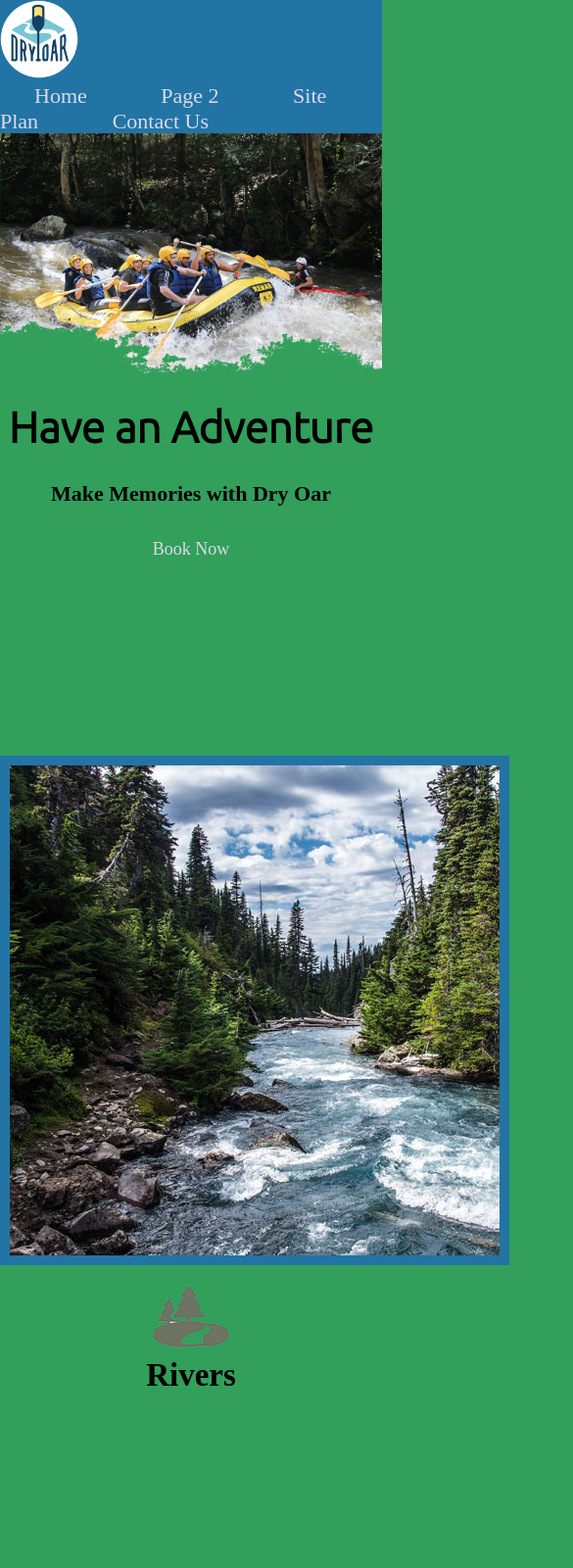
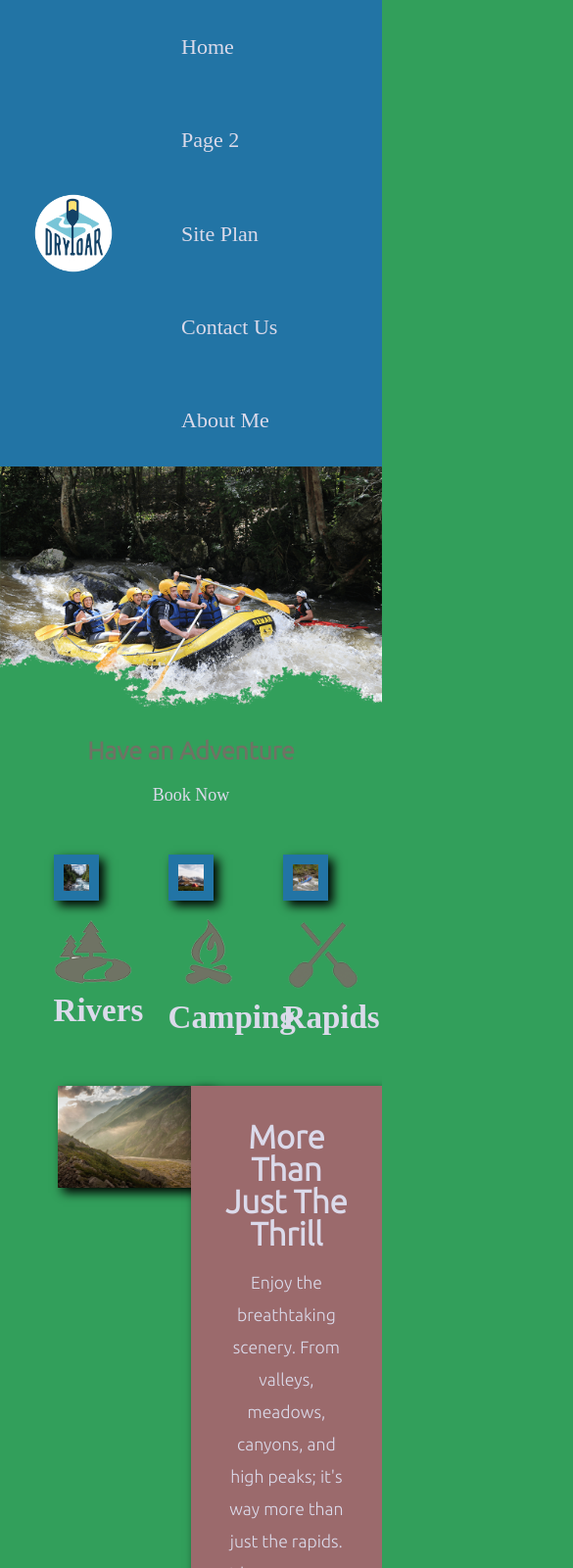
Before and after one commit to bnisonger1/wdd-130-nisonger, a plain HTML site: page wwr/index.html in a window 390 px wide. Shown: the top 1600 px of the page at 98% size, 585 px wide, since content can reach past the window. Drawn offline with Linux system fonts and the light colour scheme; a web font is replaced by a local one.

Commit message:
"added grids and flexboxes"

```diff
--- /dev/null
+++ b/ice_challenges/ice_styles/week_6_ice.css
@@ -0,0 +1,45 @@
+html,
+body{
+    height: 100%;
+    margin: 0;
+    padding: 0;
+}
+
+main{
+    display: grid;
+    grid-template-columns: 1fr 1fr;
+    grid-template-rows: 1fr 1fr;
+    height: 100%;
+
+}
+.cherries-box {
+    grid-column: 1;
+    grid-row: 1/3;
+    background-image: url(../images/Cherries.png);
+    background-repeat: no-repeat;
+    background-position: center center;
+}
+
+.gray-box{
+    grid-column: 2;
+    grid-row: 1/3;
+    background-color: gray
+}
+.text-top{
+    grid-column: 1/3;
+    grid-row: 1;
+    text-align: center;
+    font-size: 150px;
+    font-weight: bold;
+    margin: 0;
+}
+.text-bottom{
+    grid-column: 2/3;
+    grid-row: 2/3;
+    text-align: center;
+    font-size: 75px;
+    font-weight: bold;
+    color: #bd0c0c;
+    margin: 0;
+
+}
--- a/wwr/index.html
+++ b/wwr/index.html
@@ -19,7 +19,8 @@
             <a href="#">Page 2</a>
             <a href="site-plan.html">Site Plan</a>
             <a href="contactus.html">Contact Us</a>
-            <a href="ice"></a>
+            <a href="about-me.html">About Me</a>
+
         </nav>
     </header>
     <div id="hero">
@@ -62,6 +63,7 @@
         <p>Dry Oar &copy; 2023 - Benjamin Nisonger</p>
         <p><a href="site-plan.html">Site Plan</a></p>
         <p><a href="contactus.html">Contact Us</a></p>
+        <p><a href="about-me.html">About Me</a></p>
         <div class="social">
             <a href="https://facebook.com" target="_blank">
                 <img src="images/facebook.png" alt="fb icon">
--- a/wwr/styles/style.css
+++ b/wwr/styles/style.css
@@ -13,19 +13,36 @@
 }
 #logo_link{
     padding-top: 5px;
+    justify-self: center;
+    align-self: center;
 }
 .icon{
     width: 80px;
     padding-top: 10px;
+
+}
+.card-img, .mountains{
+    width: 100%;
 }
 .card-img{
     border: 10px solid var(--primary-color);
+    transition: transform .5s;
+    box-shadow: 5px 5px 10px var(--other-color);
+}
+.card-img:hover{
+    opacity: .6;
+    transform: scale(1.1);
 }
 #nav{
     text-align: left;
+    display: flex;
+    justify-content: space-around;
 }
 .mountains{
     text-align: left;
+    grid-column: 2/7;
+    grid-row: 5/8;
+    box-shadow: 5px 5px 10px var(--other-color);
 
 }
 #nav a{
@@ -41,7 +58,7 @@
 }
 .home-title{
     text-align: center;
-    color: var(--other-color);
+    color: var(--text-color);
     font-family: Sofia-Sans-Extra-Condensed, Ubuntu, Rockwell, Courier Bold, Courier,Georgia,Times,Times New Roman,serif;
     font-size: 2em;
     margin-top: 10px;
@@ -52,22 +69,42 @@
 }
 h2{
     margin: 0;
+    color: var(--text-color);
 }
 h4{
-color: var(--other-color);
+color: var(--text-color);
+}
+#hero {
+    display: grid;
+    grid-template-columns: 1fr 3fr 1fr;
+    margin-top: -100px;
+}
+#hero-box{
+    grid-column: 1/4;
+    grid-row: 1/3;
+    z-index: -1;
+}
+#hero-msg{
+    grid-column: 2/3;
+    grid-row: 1/2;
+    margin-top: 100px;
 }
 .button-box{
     text-align: center;
 }
 .main-section{
     text-align: center;
+    display: grid;
+    grid-template-columns: 1fr 1fr 1fr 1fr 1fr 1fr 1fr 1fr 1fr 1fr;
 }
 main section img {
     box-sizing: border-box;
 }
 #background{
     height: 725px;
-    background-color: var(--bg-color);
+    background-color: var(--primary-color);
+    grid-column: 1/11;
+    grid-row: 4/9;
 }
 #content{
     max-height: 1600px;
@@ -86,6 +123,8 @@ body{
 }
 header{
     background-color: var(--primary-color);
+    display: grid;
+    grid-template-columns: 150px auto;
 
 }
 
@@ -98,6 +137,7 @@ header{
     margin-top: 50px;
     border-radius: 5px;
 }
+
 .join{
     background-color: var(--secondary-color);
     color: var(--text-color);
@@ -113,13 +153,29 @@ header{
     color: var(--text-color);
 
 }
-.rivers-card, .camping-card, .rapids-card{
+.rivers-card{
     margin: 200px 0;
+    grid-column: 2/4;
+    grid-row: 2/3;
+
+}
+.camping-card {
+    margin: 200px 0;
+    grid-column: 5/7;
+    grid-row: 2/3;
+}
+.rapids-card{
+    margin: 200px 0;
+    grid-column: 8/10;
+    grid-row: 2/3;
 }
 .msg{
     background-color: var(--secondary-color);
     line-height: 1.5em;
     padding: 35px;
+    grid-column: 6/10;
+    grid-row: 6/7;
+    box-shadow: 5px 5px 10px var(--other-color);
 
 }
 .msg h2{
@@ -140,16 +196,20 @@ footer{
     background-color: var(--bg-color);
     padding: 25px 50px;
     margin-top: 200px;
+    display: flex;
+    justify-content: space-around;
+    align-items: center;
 
 }
 footer a{
-    color: var(--primary-color);
+    color: var(--text-color);
     text-decoration: none;
 
 }
 footer p {
     font-size: 1.2em;
     font-family: Sofia-Sans-Extra-Condensed, Ubuntu, Rockwell, Courier Bold, Courier,Georgia,Times,Times New Roman,serif;
+    color: var(--text-color);
 }
 
 footer a:hover{
@@ -161,3 +221,45 @@ footer a:hover{
 footer .social img {
     padding-top: 15px;
 }
+
+@media screen and (max-width: 900px) {
+    #hero, .home-grid {
+        display: block;
+        height: auto;
+    }
+    nav, footer {
+        flex-direction: column;
+    }
+    nav a {
+        display: block;
+        padding: 15px;
+    }
+    #hero {
+        margin-top: 0;
+    }
+    #hero-msg {
+        margin-top: 0;
+    }
+    #hero-msg h4 {
+        display: none;
+    }
+    .home-title {
+        font-size: 25px;
+        color: #6f7364;
+    }
+    .rivers-card, .camping-card, .rapids-card {
+        margin: 50px auto;
+        width: 60%;
+    }
+    #background {
+        display: none;
+    }
+    .mountains, .msg {
+        width: 80%;
+        display: block;
+        margin: 0 auto;
+    }
+    footer {
+        margin-top: 25px;
+    }
+}
```
Also changed, not shown: ice_challenges/week_6_ice.html (added, +20 -0 lines), ice_challenges/images/Cherries.png (added), 1 other file.
